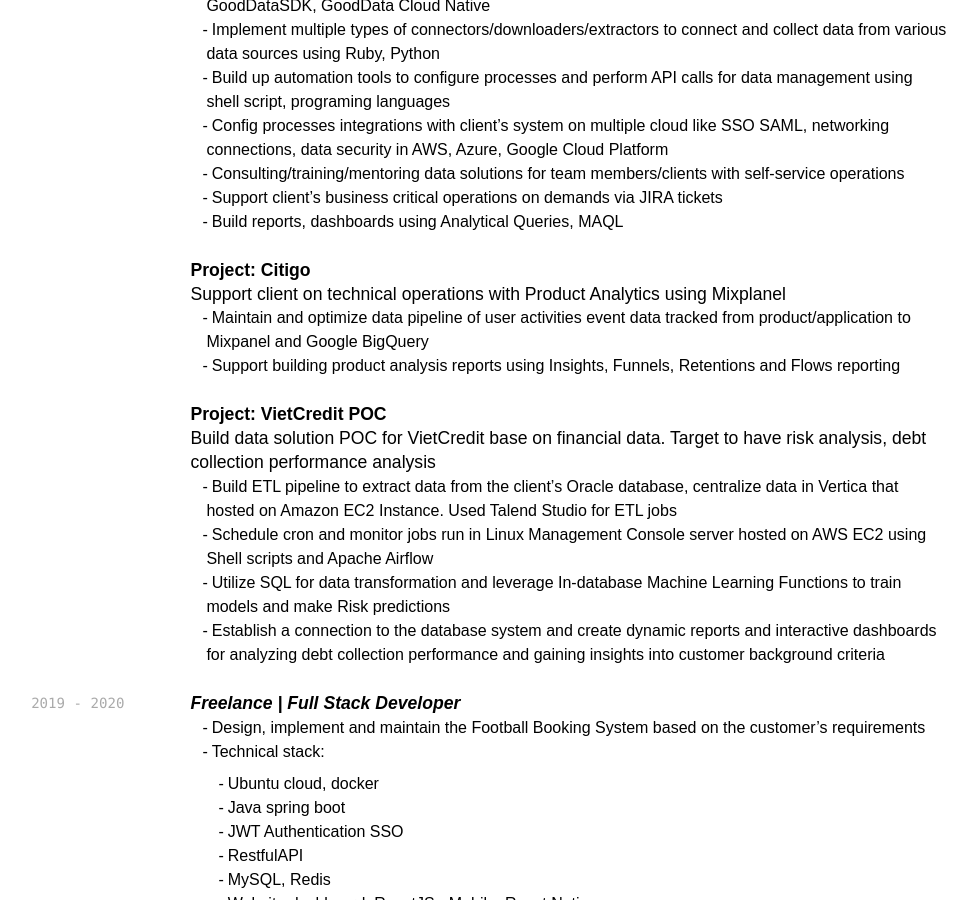
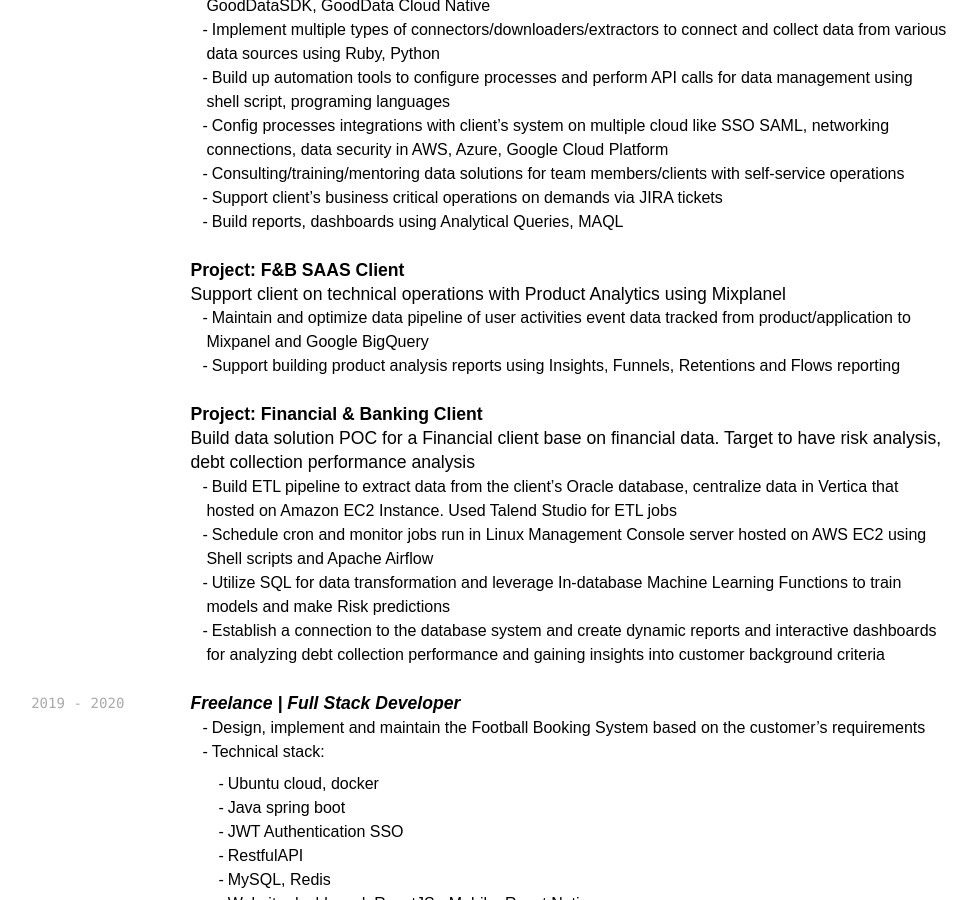
Before and after one commit to tuannnh/cv, a Jekyll site: the page built from index.md, in a window 1280 px wide and 900 px high, scrolled down 1896 px. Shown: the whole window, without its empty margins (268-1245 px from the left). Built offline with Jekyll 4.4.1, drawn with Linux system fonts in a browser that asks for light colours; nearby versions of some CDN libraries; some web fonts are replaced; a style sheet for code colours, icons or effects is not loaded.

Commit message:
Update index.md

```diff
--- a/index.md
+++ b/index.md
@@ -106,13 +106,13 @@ Design and build data solutions for GoodData's clients in various industries suc
 - Support client's business critical operations on demands via JIRA tickets
 - Build reports, dashboards using Analytical Queries, MAQL
 
-**Project: Citigo**
+**Project: F&B SAAS Client**
 Support client on technical operations with Product Analytics using Mixplanel
 - Maintain and optimize data pipeline of user activities event data tracked from product/application to Mixpanel and Google BigQuery
 - Support building product analysis reports using Insights, Funnels, Retentions and Flows reporting
 
-**Project: VietCredit POC**
-Build data solution POC for VietCredit base on financial data. Target to have risk analysis, debt collection performance analysis
+**Project: Financial & Banking Client**
+Build data solution POC for a Financial client base on financial data. Target to have risk analysis, debt collection performance analysis
 - Build ETL pipeline to extract data from the client's Oracle database, centralize data in Vertica that hosted on Amazon EC2 Instance. Used Talend Studio for ETL jobs
 - Schedule cron and monitor jobs run in Linux Management Console server hosted on AWS EC2 using Shell scripts and Apache Airflow
 - Utilize SQL for data transformation and leverage In-database Machine Learning Functions to train models and make Risk predictions
```
